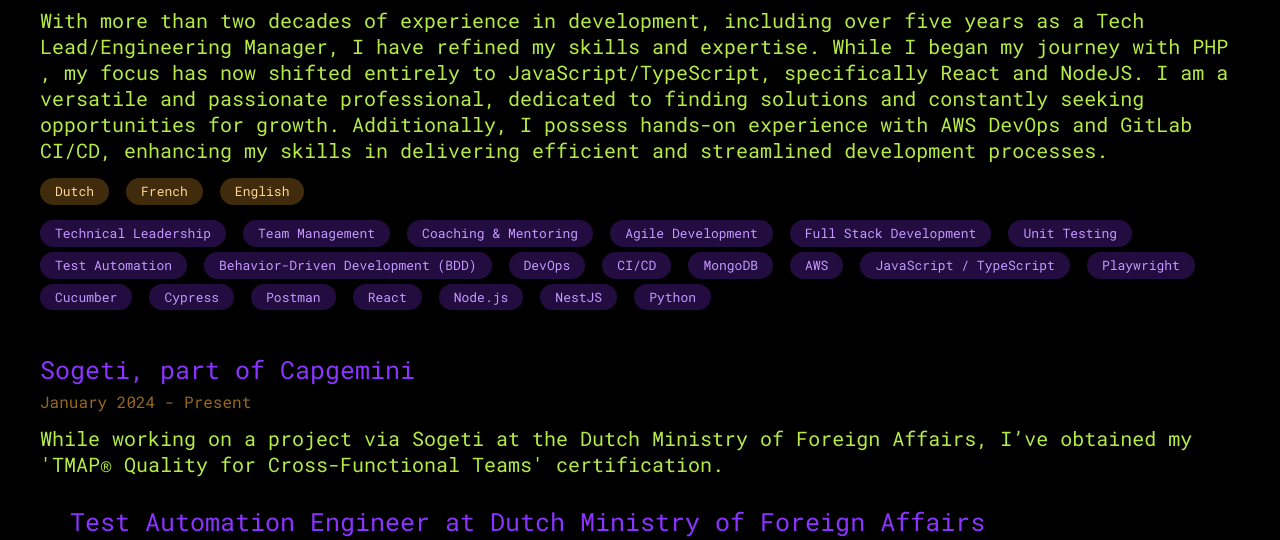
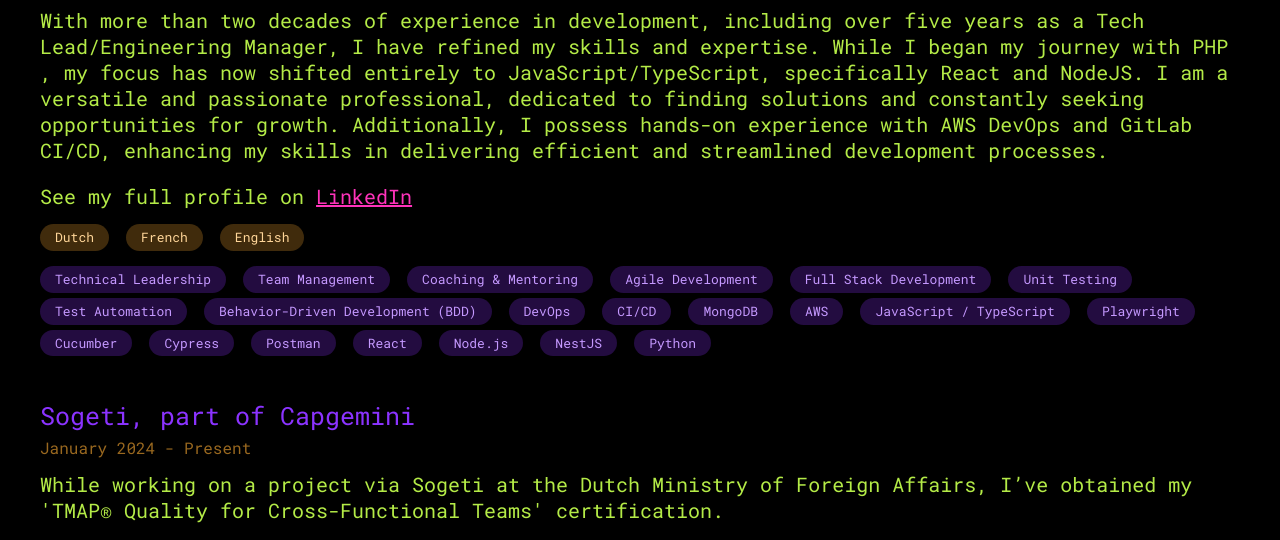
Before and after one commit to jeroenvanwissen/jeroenvanwissen.nl, an Astro site: page /resume in a window 1280 px wide. Shown: the part 211-751 px from the top of the page. Built offline with nearby package versions, Linux system fonts and the light colour scheme; Astro itself is replaced by a stand-in of ours.

Commit message:
Add LinkedIn link on resume page

```diff
--- a/src/pages/resume.astro
+++ b/src/pages/resume.astro
@@ -37,6 +37,11 @@
             opportunities for growth. Additionally, I possess hands-on
             experience with AWS DevOps and GitLab CI/CD, enhancing my skills in
             delivering efficient and streamlined development processes.
+          </p>
+          <p>
+            See my full profile on <a
+              href="https://www.linkedin.com/in/jeroenvanwissen/">LinkedIn</a
+            >
           </p>
         </div>
         <div class="mb-2">
@@ -396,5 +401,9 @@
     .langpill {
       @apply inline-block text-tertiary-200 bg-tertiary-400/25 text-xs rounded-full px-3 py-1 mr-1 whitespace-nowrap;
     }
+
+    a {
+      @apply text-quaternary-400 underline;
+    }
   </style>
 </Layout>
```
